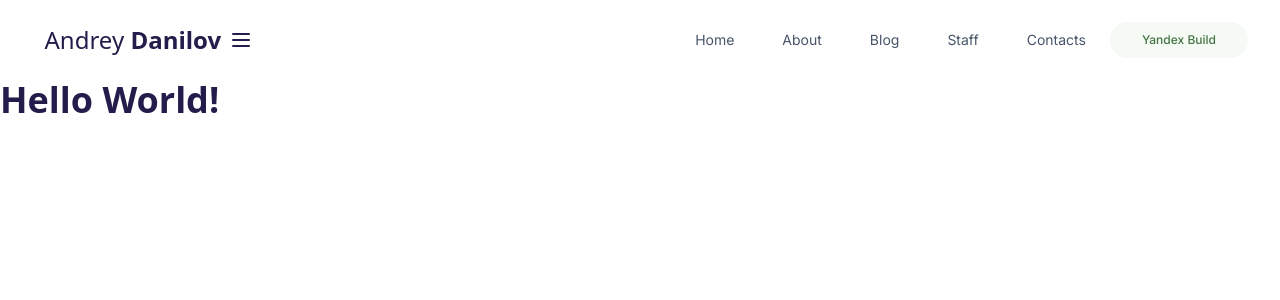
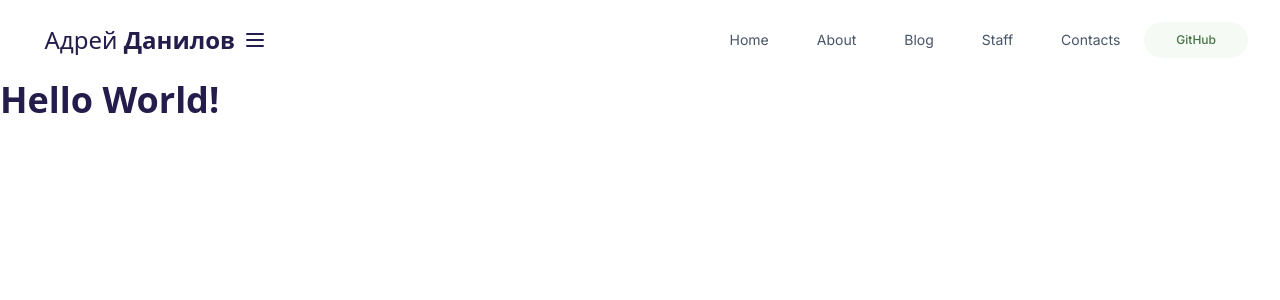
Before and after one commit to EvilPencil/www, a Jekyll site: the page built from index.html, in a window 1280 px wide. Shown: the top 300 px of the page. Built offline with Jekyll 4.4.1, drawn with Linux system fonts in a browser that asks for light colours.

Commit message:
Update nav.html

```diff
--- a/_includes/nav.html
+++ b/_includes/nav.html
@@ -3,7 +3,7 @@
     <div x-data="{ open: false }" class="relative flex flex-col w-full px-8 py-5 mx-auto md:items-center md:justify-between md:flex-row md:px-12 lg:px-32 max-w-7xl">
      <div class="flex flex-row items-center justify-between text-blue-950 lg:justify-start">
       <a href="https://danilovandrey.ru/" class="inline-flex items-center gap-3">
-        <span class="text-2xl font-display"> &nbsp; Andrey <strong>Danilov</strong></span></a>
+        <span class="text-2xl font-display"> &nbsp; Адрей <strong>Данилов</strong></span></a>
        <button @click="open = !open" class="inline-flex items-center justify-center p-2 text-blue-950 hover:text-blue-400 focus:outline-none focus:text-blue-950 md:hidden">
          <svg class="w-6 h-6" stroke="currentColor" fill="none" viewBox="0 0 24 24">
            <path :class="{'hidden': open, 'inline-flex': !open }" class="inline-flex" stroke-linecap="round" stroke-linejoin="round" stroke-width="2" d="M4 6h16M4 12h16M4 18h16"></path>
@@ -21,7 +21,7 @@
         {% endfor %}
 
         <a class="items-center inline-flex w-full focus:outline-disc bg-green-50 duration-200 focus:ring-2 focus:ring-green-60 focus:ring-offset-2 font-medium lg:w-auto h-9 hover:bg-green-100 justify-center px-8 py-1 md:w-auto rounded-full text-green-600 text-center text-xs"  target="_blank"
-          href="https://browser.yandex.ru/corp/builds?refid=11878705">Yandex Build</a>
+          href="https://github.com/EvilPencil">GitHub</a>
       </nav>
     </div>
    </div>
```
